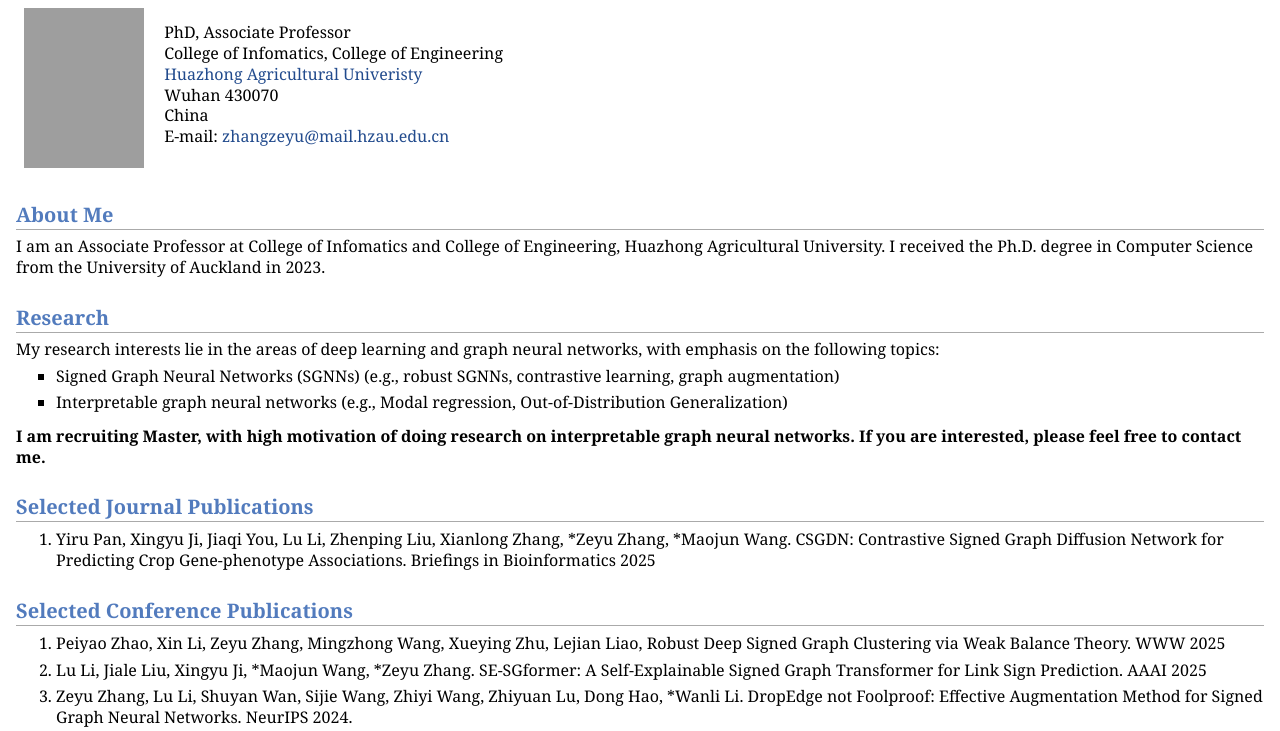
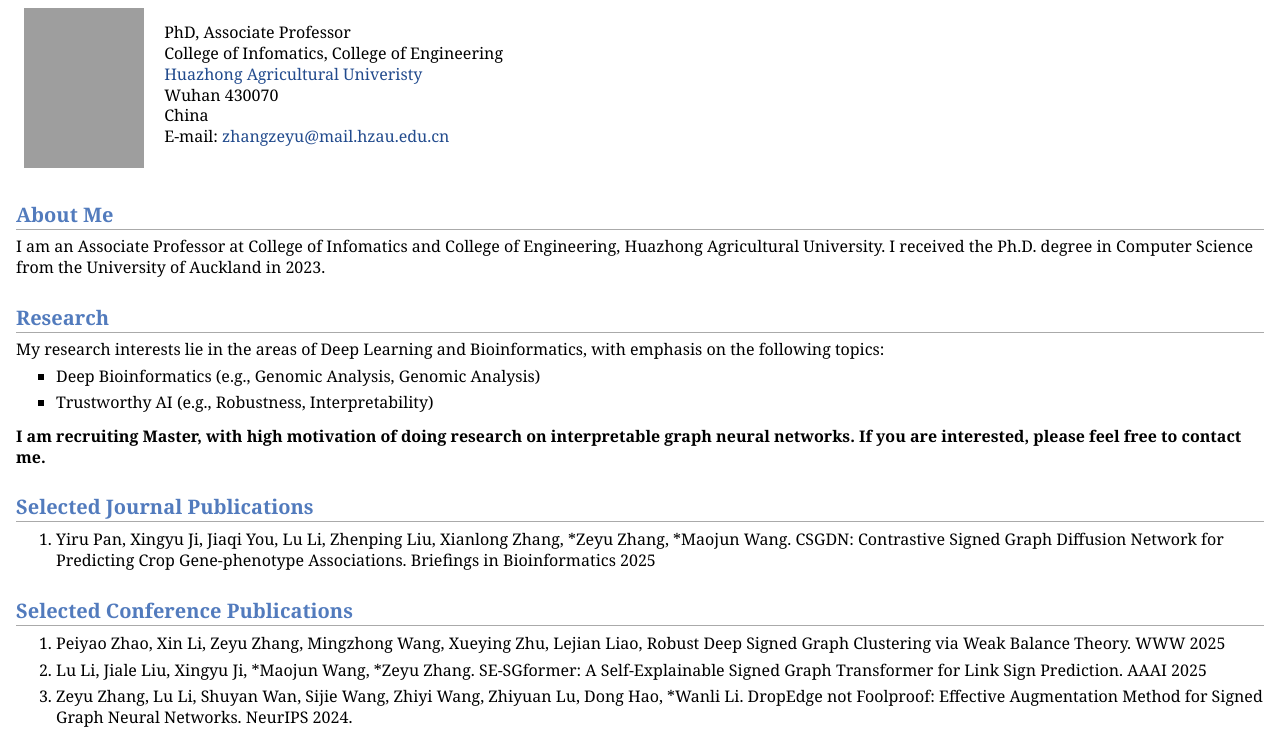
Before and after one commit to Alex-Zeyu/Alex-Zeyu.github.io, a plain HTML site: page index.html in a window 1280 px wide. Shown: the part 66-797 px from the top of the page. Drawn offline with Linux system fonts and the light colour scheme; grey boxes are pictures that could not be loaded.

Commit message:
Update index.html

```diff
--- a/index.html
+++ b/index.html
@@ -24,11 +24,11 @@ E-mail: <a href="mailto:zhangzeyu@mail.hzau.edu.cn">zhangzeyu@mail.hzau.edu.cn</
 <h2>About Me</h2>
 <p>I am an Associate Professor at College of Infomatics and College of Engineering, Huazhong Agricultural University. I received the Ph.D. degree in Computer Science from the University of Auckland in 2023. </p>
 <h2>Research</h2>
-<p>My research interests lie in the areas of deep learning and graph neural networks, with emphasis on the following topics: </p>
+<p>My research interests lie in the areas of Deep Learning and Bioinformatics, with emphasis on the following topics: </p>
 <ul>
-<li><p>Signed Graph Neural Networks (SGNNs) (e.g., robust SGNNs, contrastive learning, graph augmentation)</p>
+<li><p> Deep Bioinformatics (e.g., Genomic Analysis, Genomic Analysis)</p>
 </li>
-<li><p>Interpretable graph neural networks (e.g., Modal regression, Out-of-Distribution Generalization)</p>
+<li><p> Trustworthy AI (e.g., Robustness, Interpretability)</p>
 </li>
 </li>
 </ul>
```
